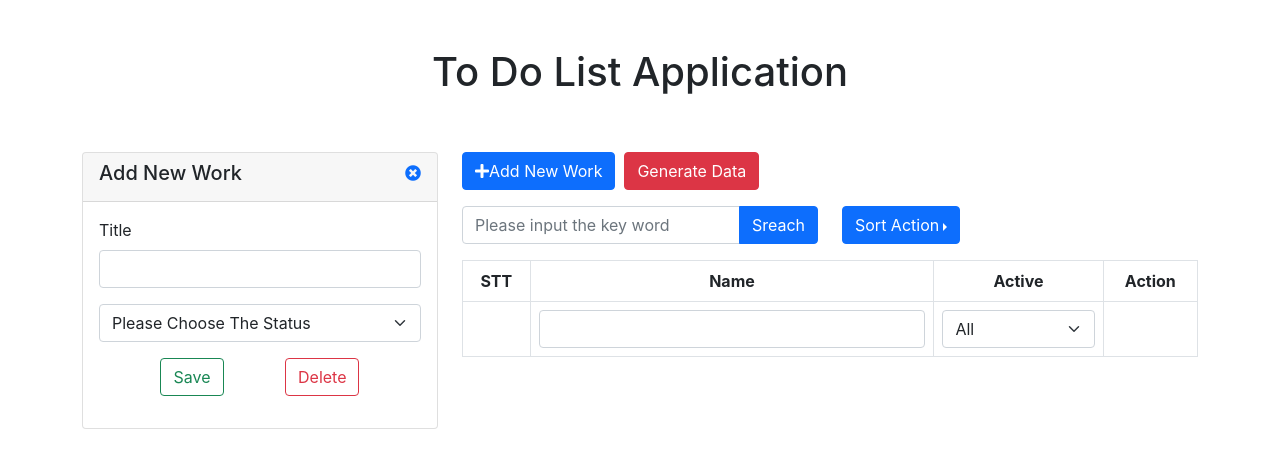
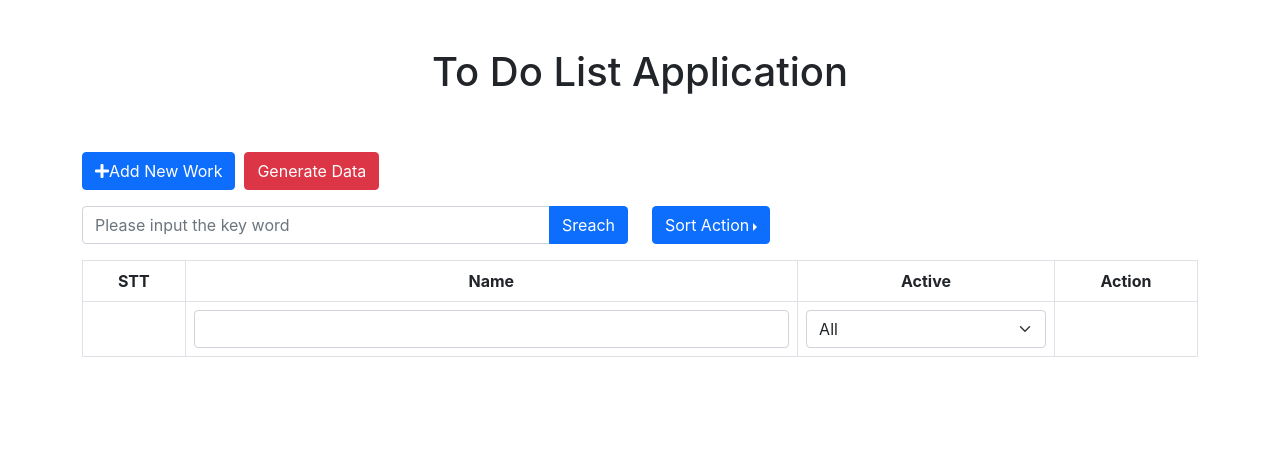
Before and after one commit to Huunhat22/todoappredux, a React (Create React App) app: page / in a window 1280 px wide. Shown: the top 468 px of the page. Built offline with nearby package versions, Linux system fonts and the light colour scheme.

Commit message:
xử lý sự kiện cho TaskForm khi nhấn vào thêm công việc, và ẩn đi TaskForm

```diff
--- a/src/App.js
+++ b/src/App.js
@@ -8,7 +8,8 @@ class App extends Component{
   constructor(props){
     super(props);
     this.state = {
-        tasks : [] //id:bắt buộc và không trùng, name, status
+        tasks : [], //id:bắt buộc và không trùng, name, status
+        isDisplayForm: false
     }
   }
 
@@ -65,9 +66,24 @@ class App extends Component{
            + this.createRamdom() + '-' + this.createRamdom() + '-' + this.createRamdom() + this.createRamdom();
   }
 
+  //function onToggleForm
+  onToggleForm = () =>{
+    this.setState({
+      isDisplayForm : true
+    })
+  }
+
+  //function onCloseForm
+  onCloseFrom =()=>{
+    this.setState({
+      isDisplayForm : false
+    })
+  }
+
   render(){
 
-    var {tasks} = this.state; // đây là cách viết ES6 => var tasks = this.state.tasks
+    var {tasks,isDisplayForm} = this.state; // đây là cách viết ES6 => var tasks = this.state.tasks
+    var elementTaskform = isDisplayForm ? <Taskform reviceAction = {this.onCloseFrom} /> : ''; // chỗ này xử lý cho 2 thao tác,
 
     return (
       <div className="container">
@@ -76,13 +92,13 @@ class App extends Component{
         </div>
         <div className= "row mt-5">
           {/* Form create new work */}
-          <div className="col-xs-4 col-sm-4 col-md-4 col-lg-4">
-            <Taskform></Taskform>
+          <div className={isDisplayForm ? '"col-xs-4 col-sm-4 col-md-4 col-lg-4"' : ''}>
+            {elementTaskform}
           </div>
 
           {/* Action Form */}
-          <div className="col-xs-8 col-sm-8 col-md-8 col-lg-8">
-            <button className="btn btn-primary mb-3 mr-3">
+          <div className={isDisplayForm ? '"col-xs-8 col-sm-8 col-md-8 col-lg-8"' : '"col-xs-12 col-sm-12 col-md-12 col-lg-12"'}>
+            <button className="btn btn-primary mb-3 mr-3" onClick = {this.onToggleForm}>
               <i className="fas fa-plus"></i>
               Add New Work
             </button> &nbsp;
```
